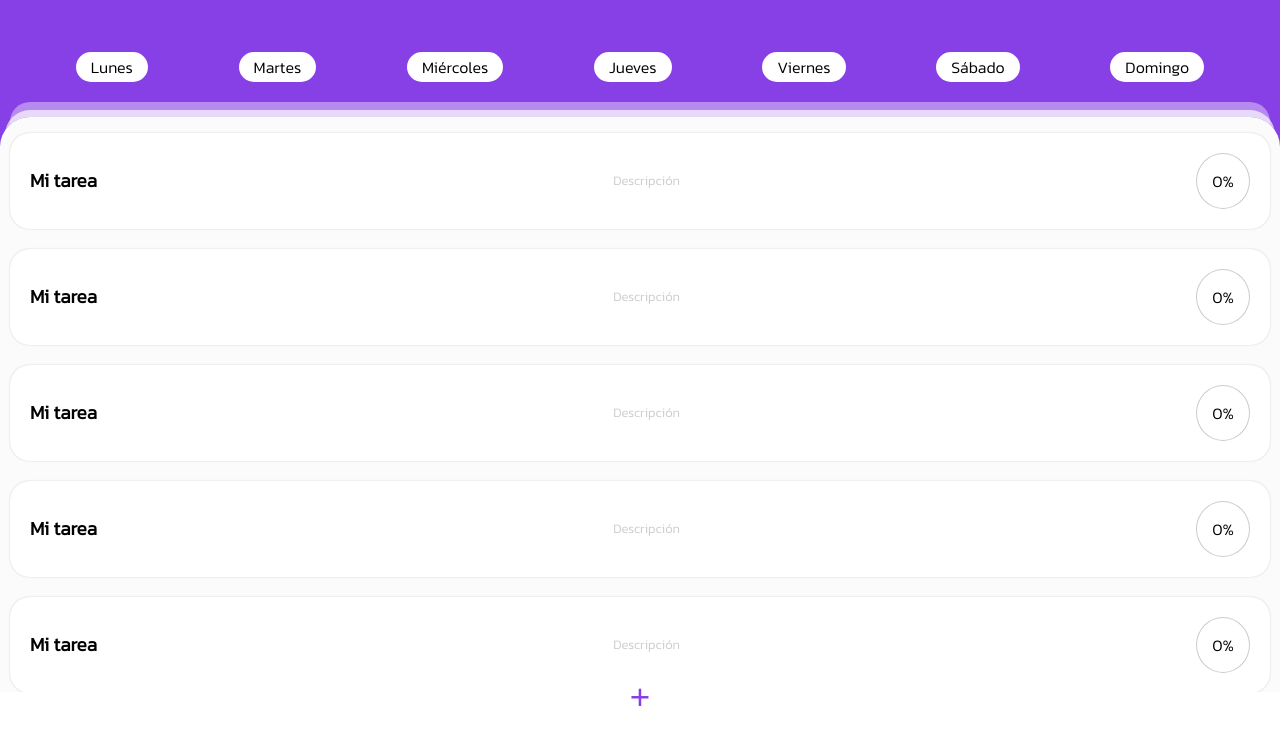
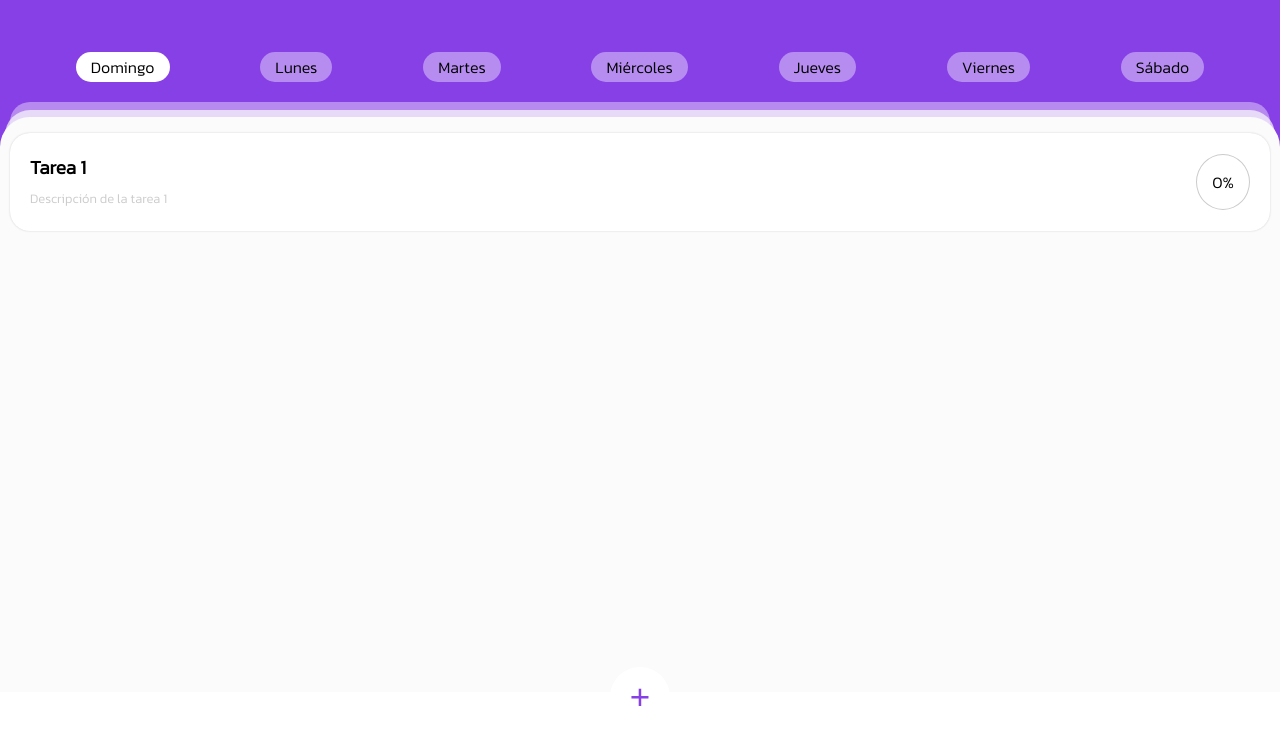
Before and after one commit to pedrovelasquez9/task-manager, a plain HTML site: page index.html in a window 1280 px wide. Both pictures are taken after a click on the item "Domingo". Shown: the part 58-800 px from the top of the page. Drawn offline with Linux system fonts and the light colour scheme.

Commit message:
feat: improve in view and data rendering

```diff
--- a/assets/css/style.css
+++ b/assets/css/style.css
@@ -46,10 +46,15 @@ body {
 }
 
 .main-nav ul li {
-  background-color: #fff;
+  background-color: rgba(255, 255, 255, 0.4);
   border-radius: 100px;
   padding: 3px 15px 3px 15px;
   cursor: pointer;
+}
+
+.main-nav ul li.active,
+.main-nav ul li:hover {
+  background-color: #fff;
 }
 
 .main-task-pill {
@@ -85,6 +90,7 @@ body {
 .main-task-description {
   color: #ccc;
   font-size: 13px;
+  font-weight: normal;
 }
 
 .main-footer {
@@ -126,6 +132,23 @@ body {
   justify-content: center;
 }
 
+/* TASK PROGRESS */
+.quarter {
+  border-top: 2px solid green;
+}
+
+.half {
+  border-right: 2px solid green;
+}
+
+.third {
+  border-bottom: 2px solid green;
+}
+
+.full {
+  border-left: 2px solid green;
+}
+
 /* MODAL */
 .modal-container {
   position: fixed;
@@ -141,7 +164,7 @@ body {
 
 .modal-content {
   display: flex;
-  width: 40%;
+  width: 80%;
   flex-direction: column;
   justify-content: center;
   align-content: center;
--- a/assets/js/index.js
+++ b/assets/js/index.js
@@ -1,7 +1,67 @@
+let selectedDay = [
+  "Domingo",
+  "Lunes",
+  "Martes",
+  "Miércoles",
+  "Jueves",
+  "Viernes",
+  "Sábado",
+][new Date().getDay()];
+
+const mockData = [
+  {
+    title: "Tarea 1",
+    description: "Descripción de la tarea 1",
+    subTasks: [{ text: "Mi subtarea", status: false }],
+    progress: 0,
+  },
+];
+
+const renderMainTasks = () => {
+  let mainTaskContainer = document.getElementById("main-task-list-container");
+  mockData.forEach((element) => {
+    mainTaskContainer.appendChild(document.createElement("li")).innerHTML = `
+    <span class="main-task-name">${element.title}<br>
+      <span class="main-task-description">${element.description}</span>
+    </span>
+    <span class="task-advance">${element.progress}%</span>`;
+  });
+};
+
+/**
+ *
+ * @param {*} actualDay
+ * Inicializa con el día de la semana actual
+ * Permite cambiar el día de la semana seleccionado
+ *
+ */
+const weekInitiation = (actualDay = null) => {
+  let weekPills = document
+    .querySelector("#main-nav-pills")
+    .getElementsByTagName("li");
+
+  if (actualDay) {
+    weekPills[actualDay].classList.add("active");
+  }
+
+  for (let i = 0; i < weekPills.length; i++) {
+    weekPills[i].addEventListener("click", () => {
+      for (let j = 0; j < weekPills.length; j++) {
+        weekPills[j].classList.remove("active");
+      }
+      selectedDay = weekPills[i].innerText;
+      weekPills[i].classList.add("active");
+    });
+  }
+};
+
+/**
+ * Inicializa el control de la modal a través de los elementos/eventos del DOM
+ */
+const modalInitiator = () => {
   let modalElem = document.querySelector("#main-modal");
   let mainModalBtn = document.querySelector("#new-task-btn");
   let cancelMainModalBtn = document.querySelector("#main-modal-cancel-btn");
-
   mainModalBtn.addEventListener("click", () => {
     modalElem.style.display = "block";
   });
@@ -16,3 +76,11 @@ cancelMainModalBtn.addEventListener("click", (evt) => {
     evt.preventDefault();
     modalElem.style.display = "none";
   });
+};
+
+/**
+ * Llamadas a funciones inicializadoras
+ */
+modalInitiator();
+weekInitiation(new Date().getDay());
+renderMainTasks();
--- a/index.html
+++ b/index.html
@@ -19,73 +19,18 @@
         <h1>Task Manager</h1>
       </section>
       <nav class="main-nav">
-        <ul>
+        <ul id="main-nav-pills">
+          <li>Domingo</li>
           <li>Lunes</li>
           <li>Martes</li>
           <li>Miércoles</li>
           <li>Jueves</li>
           <li>Viernes</li>
           <li>Sábado</li>
-          <li>Domingo</li>
         </ul>
       </nav>
       <section class="main-body-section">
-        <ul class="main-task-pill">
-          <li>
-            <span class="main-task-name">Mi tarea</span>
-            <span class="main-task-description">Descripción</span>
-            <span class="task-advance">0%</span>
-          </li>
-          <li>
-            <span class="main-task-name">Mi tarea</span>
-            <span class="main-task-description">Descripción</span>
-            <span class="task-advance">0%</span>
-          </li>
-          <li>
-            <span class="main-task-name">Mi tarea</span>
-            <span class="main-task-description">Descripción</span>
-            <span class="task-advance">0%</span>
-          </li>
-          <li>
-            <span class="main-task-name">Mi tarea</span>
-            <span class="main-task-description">Descripción</span>
-            <span class="task-advance">0%</span>
-          </li>
-          <li>
-            <span class="main-task-name">Mi tarea</span>
-            <span class="main-task-description">Descripción</span>
-            <span class="task-advance">0%</span>
-          </li>
-          <li>
-            <span class="main-task-name">Mi tarea</span>
-            <span class="main-task-description">Descripción</span>
-            <span class="task-advance">0%</span>
-          </li>
-          <li>
-            <span class="main-task-name">Mi tarea</span>
-            <span class="main-task-description">Descripción</span>
-            <span class="task-advance">0%</span>
-          </li>
-          <li>
-            <span class="main-task-name">Mi tarea</span>
-            <span class="main-task-description">Descripción</span>
-            <span class="task-advance">0%</span>
-          </li>
-          <li>
-            <span class="main-task-name">Mi tarea</span>
-            <span class="main-task-description">Descripción</span>
-            <span class="task-advance">0%</span>
-          </li>
-          <li>
-            <span class="main-task-name">Mi tarea</span>
-            <span class="main-task-description">Descripción</span>
-            <span class="task-advance">0%</span>
-          </li>
-          <li>
-            <span class="main-task-name">Mi tarea</span>
-            <span class="main-task-description">Descripción</span>
-            <span class="task-advance">0%</span>
-          </li>
+        <ul id="main-task-list-container" class="main-task-pill">
         </ul>
       </section>
     </main>
```
Lines whose indentation alone changed are shown as unchanged.
